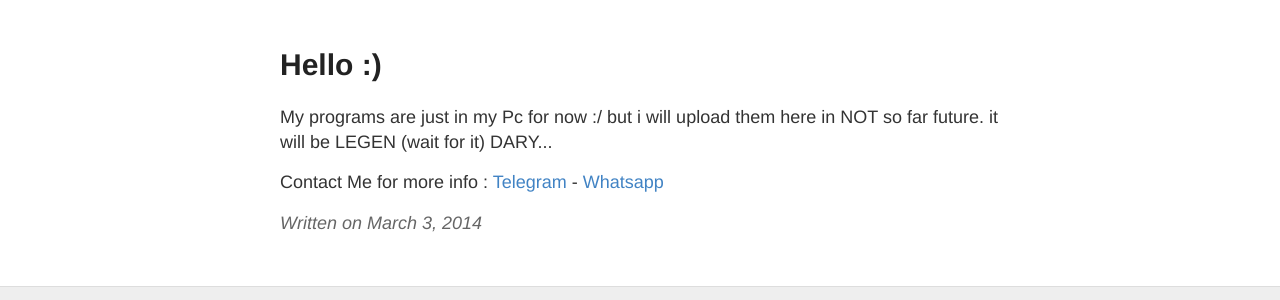
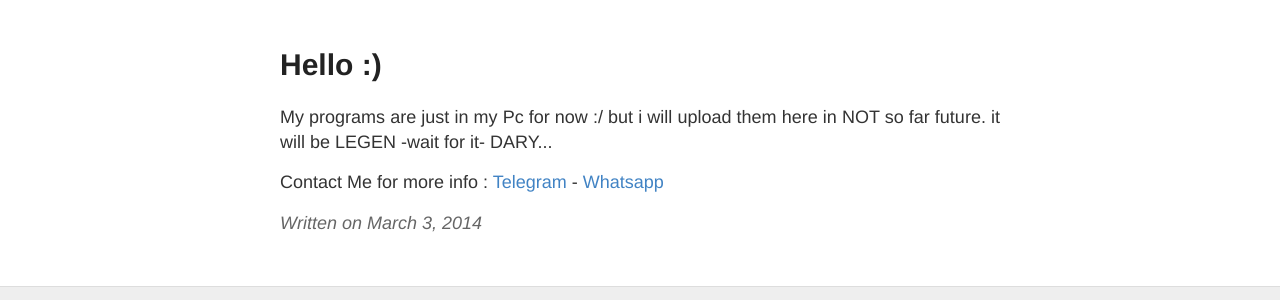
Before and after one commit to saeedmosavyzadeh/SaeedMosavyzadeh.github.io, a Jekyll site: the page built from _posts/2014-3-3-Hello-World.md, in a window 1280 px wide. Shown: the part 122-422 px from the top of the page. Built offline with Jekyll 4.4.1, drawn with Linux system fonts in a browser that asks for light colours.

Commit message:
Update 2014-3-3-Hello-World.md

```diff
--- a/_posts/2014-3-3-Hello-World.md
+++ b/_posts/2014-3-3-Hello-World.md
@@ -3,6 +3,6 @@ layout: post
 title: Hello :)
 ---
 
-<p align="left">My programs are just in my Pc for now :/ but i will upload them here in NOT so far future. it will be LEGEN (wait for it) DARY...</p>
+<p align="justify">My programs are just in my Pc for now :/ but i will upload them here in NOT so far future. it will be LEGEN -wait for it- DARY...</p>
 
 Contact Me for more info : <a href="http://t.me/saeedmosavyzadeh">Telegram</a> - <a href="https://wa.me/989146494250">Whatsapp</a>
```
